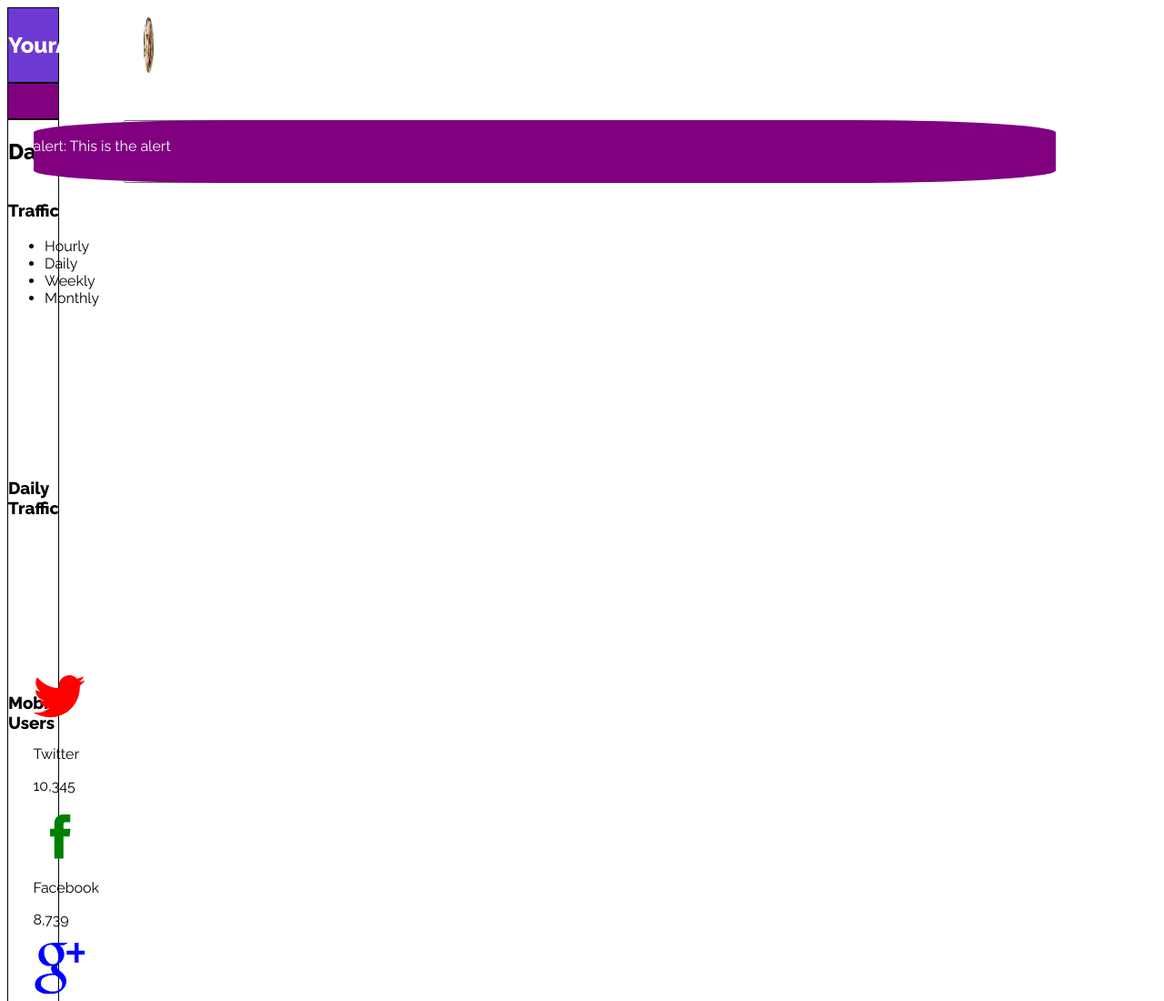
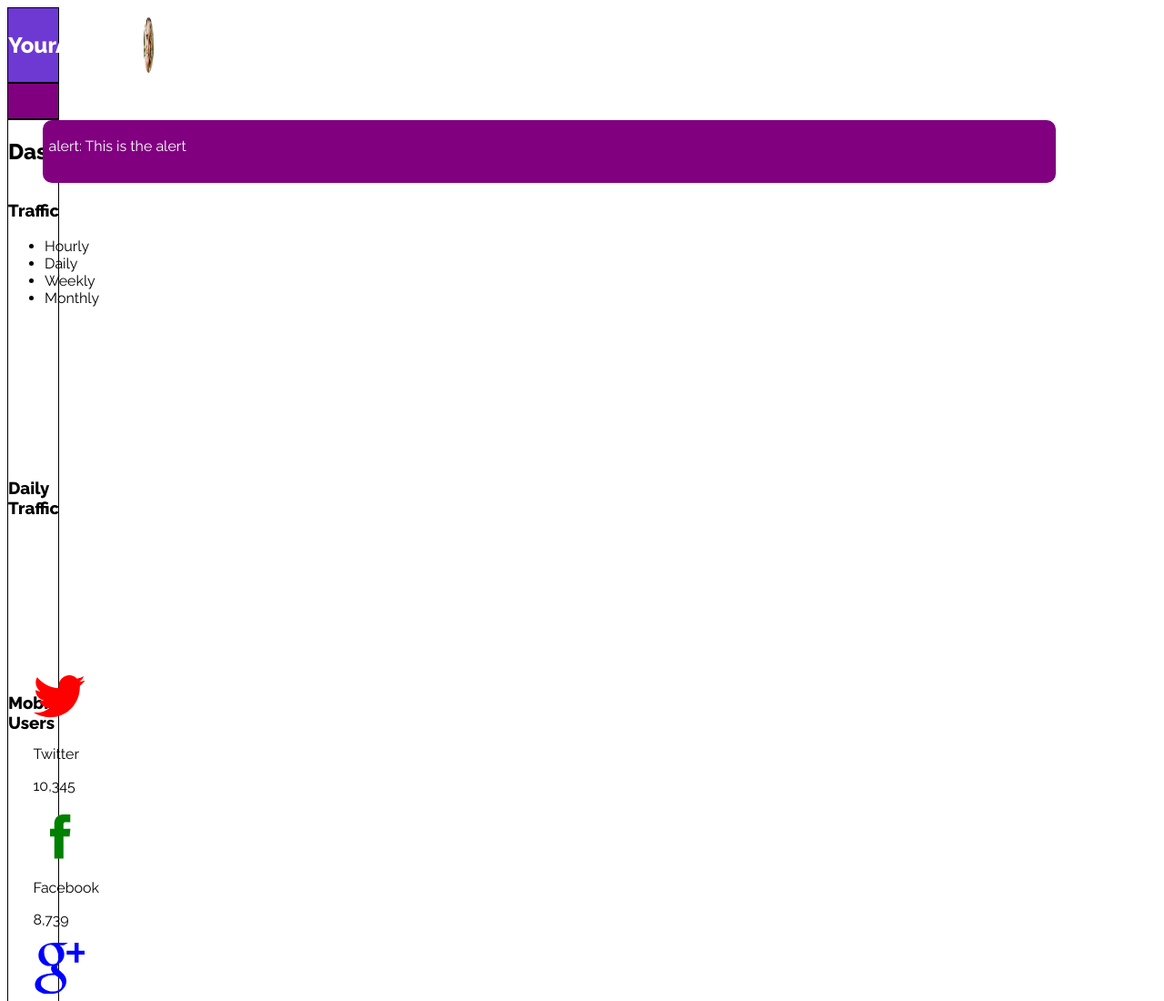
Before and after one commit to Melanie12/Techdegree-WebDev-Unit-7, a plain HTML site: page index.html in a window 1280 px wide. Shown: the top 1100 px of the page at 91% size. Drawn offline with Linux system fonts and the light colour scheme.

Commit message:
Update stylesheet.css

```diff
--- a/stylesheet.css
+++ b/stylesheet.css
@@ -84,17 +84,17 @@ header,nav,main{
 
 .main-header-search input{
     justify-content:flex-end;
+    border-radius:10px;
 }
 .alert{
+  margin-left: 10px;
   font-family: Raleway;
   padding-top: 3px;
+  padding-left:7px;
   padding-bottom: 3px;
   background-color: purple;
   color:white;
-  border-top-left-radius:20%;
-  border-top-right-radius:20%;
-  border-bottom-left-radius:20%;
-  border-bottom-right-radius:20%;
+  border-radius:10px;
 
 }
 .grid-container {
```
